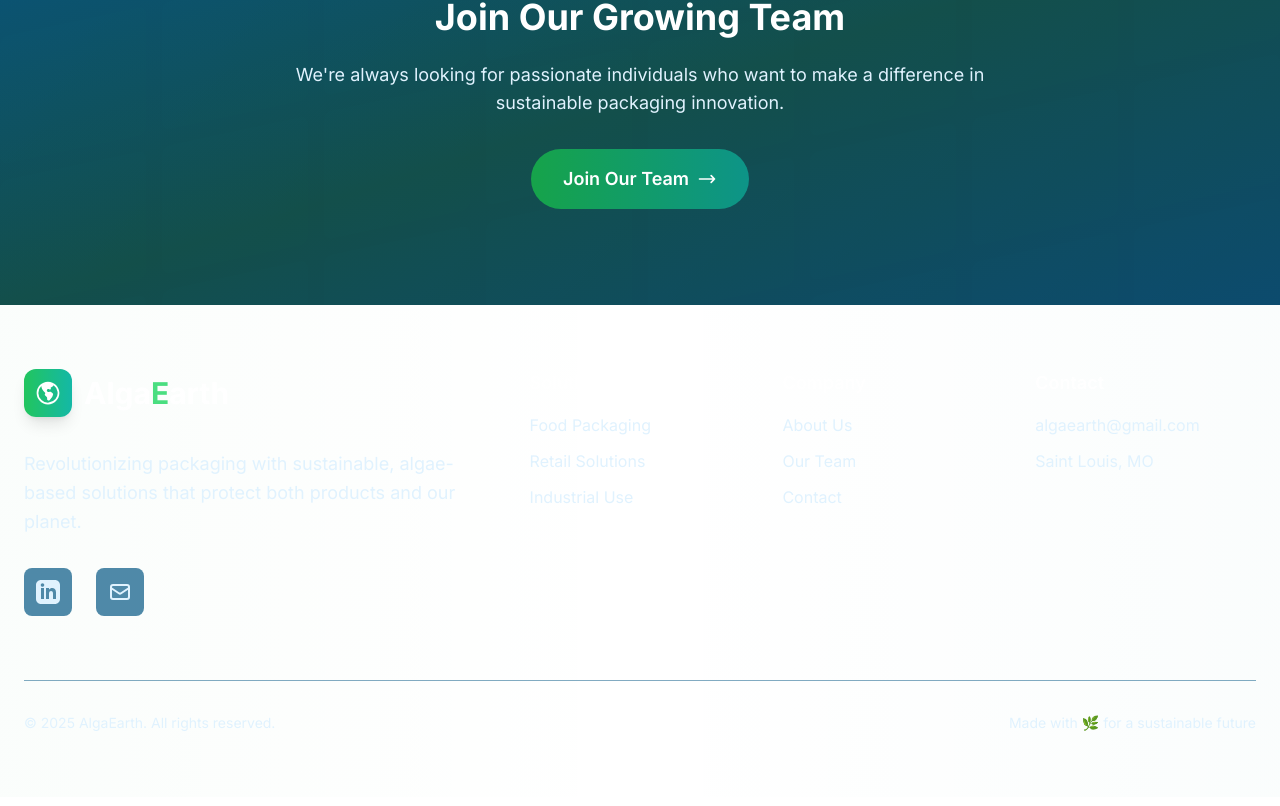
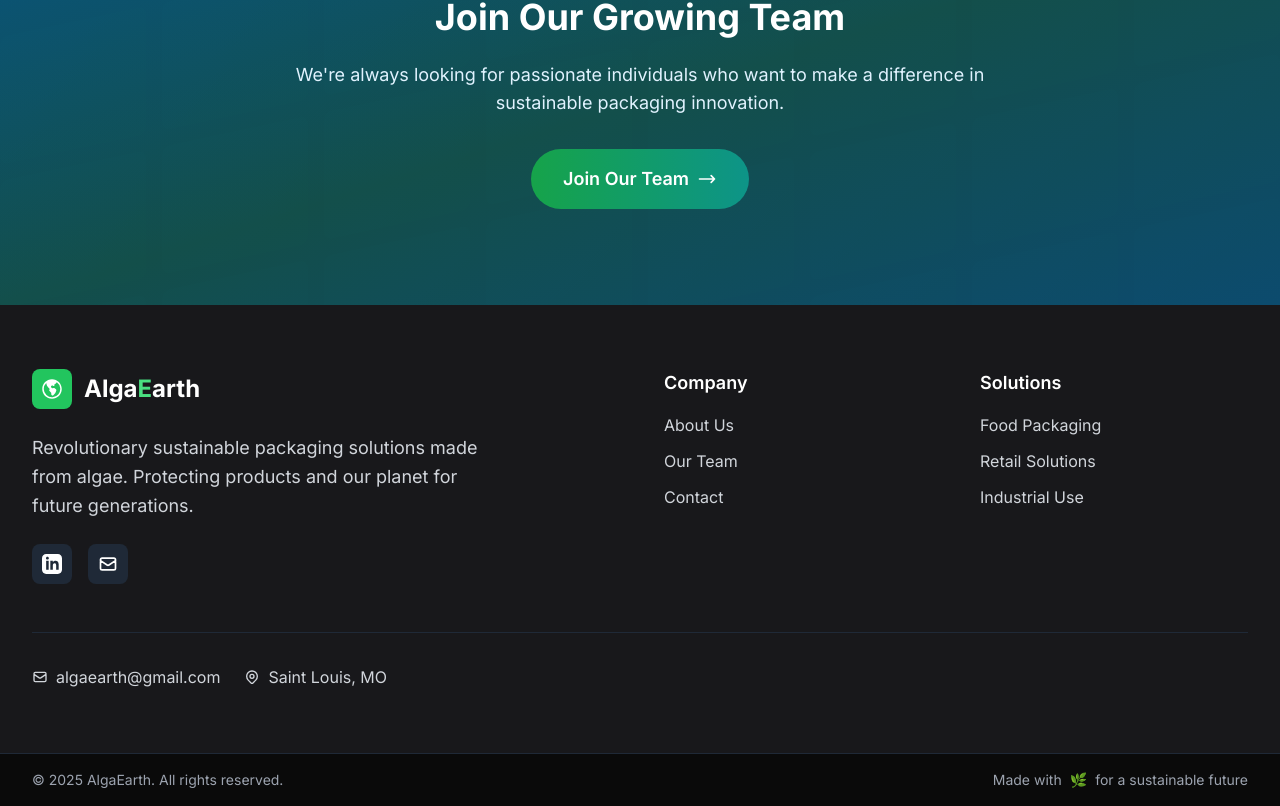
Before and after one commit to AbbieSLU/algaearth, a Next.js app: page /team in a window 1280 px wide. Shown: the part 1945-2751 px from the top of the page. Built offline with nearby package versions, Linux system fonts and the light colour scheme.

Commit message:
footer update

```diff
--- a/app/components/Footer.tsx
+++ b/app/components/Footer.tsx
@@ -2,125 +2,132 @@ import Link from "next/link";
 
 export default function Footer() {
   return (
-    <footer className="bg-gradient-to-br from-ocean-950 via-ocean-900 to-ocean-950 text-white relative overflow-hidden">
-      {/* Simplified Decorative Elements */}
-      <div className="absolute inset-0 opacity-10">
-        <div className="absolute inset-0 bg-gradient-to-r from-algae-600/20 via-transparent to-teal-600/20"></div>
-      </div>
+    <footer className="bg-neutral-900 text-white">
+      {/* Main Footer Content */}
+      <div className="max-w-7xl mx-auto px-4 sm:px-6 lg:px-8 py-16">
+        <div className="grid grid-cols-1 md:grid-cols-2 lg:grid-cols-4 gap-8 lg:gap-12">
 
-      <div className="container mx-auto px-6 py-16 relative z-10">
-        <div className="grid grid-cols-1 lg:grid-cols-5 gap-12 lg:gap-8">
-          {/* Brand Section */}
-          <div className="lg:col-span-2 space-y-8">
-            <div className="flex items-center space-x-3">
-              <div className="w-12 h-12 rounded-xl bg-gradient-to-r from-algae-500 to-teal-500 flex items-center justify-center shadow-lg">
-                <svg xmlns="http://www.w3.org/2000/svg" viewBox="0 0 24 24" fill="currentColor" className="w-7 h-7 text-white">
+          {/* Company Info */}
+          <div className="lg:col-span-2">
+            <div className="flex items-center mb-6">
+              <div className="w-10 h-10 bg-green-500 rounded-lg flex items-center justify-center mr-3">
+                <svg xmlns="http://www.w3.org/2000/svg" viewBox="0 0 24 24" fill="currentColor" className="w-6 h-6 text-white">
                   <path fillRule="evenodd" d="M12 2.25c-5.385 0-9.75 4.365-9.75 9.75s4.365 9.75 9.75 9.75 9.75-4.365 9.75-9.75S17.385 2.25 12 2.25zM6.262 6.072a8.25 8.25 0 1010.562-.766 4.5 4.5 0 01-1.318 1.357L14.25 7.5l.165.33a.809.809 0 01-1.086 1.085l-.604-.302a1.125 1.125 0 00-1.298.21l-.132.131c-.439.44-.439 1.152 0 1.591l.296.296c.256.257.622.374.98.314l1.17-.195c.323-.054.654.036.905.245l1.33 1.108c.32.267.46.694.358 1.1a8.7 8.7 0 01-2.288 4.04l-.723.724a1.125 1.125 0 01-1.298.21l-.153-.076a1.125 1.125 0 01-.622-1.006v-1.089c0-.298-.119-.585-.33-.796l-1.347-1.347a1.125 1.125 0 01-.21-1.298L9.75 12l-1.64-1.64a6 6 0 01-1.676-3.257l-.172-1.03z" clipRule="evenodd" />
                 </svg>
               </div>
-              <span className="text-3xl font-bold text-white">
-                Alga<span className="text-algae-400">E</span>arth
-              </span>
+              <h2 className="text-2xl font-bold">
+                Alga<span className="text-green-400">E</span>arth
+              </h2>
             </div>
-            <p className="text-ocean-100 text-lg leading-relaxed">
-              Revolutionizing packaging with sustainable, algae-based solutions that protect both products and our planet.
+            <p className="text-gray-300 text-lg leading-relaxed mb-6 max-w-md">
+              Revolutionary sustainable packaging solutions made from algae.
+              Protecting products and our planet for future generations.
             </p>
-            <div className="flex items-center space-x-6">
+            <div className="flex space-x-4">
               <a
                 href="https://www.linkedin.com/company/algaearth"
                 target="_blank"
                 rel="noopener noreferrer"
-                className="group"
-                aria-label="Follow us on LinkedIn"
+                className="w-10 h-10 bg-gray-800 hover:bg-green-600 rounded-lg flex items-center justify-center transition-colors duration-200"
+                aria-label="LinkedIn"
               >
-                <div className="w-12 h-12 rounded-lg bg-ocean-800/70 flex items-center justify-center transition-all duration-300 group-hover:bg-algae-600/30 group-hover:shadow-lg">
-                  <svg className="w-6 h-6 text-ocean-100 transition-colors duration-300 group-hover:text-algae-300" fill="currentColor" viewBox="0 0 24 24">
+                <svg className="w-5 h-5" fill="currentColor" viewBox="0 0 24 24">
                   <path d="M19 0h-14c-2.761 0-5 2.239-5 5v14c0 2.761 2.239 5 5 5h14c2.762 0 5-2.239 5-5v-14c0-2.761-2.238-5-5-5zm-11 19h-3v-11h3v11zm-1.5-12.268c-.966 0-1.75-.79-1.75-1.764s.784-1.764 1.75-1.764 1.75.79 1.75 1.764-.783 1.764-1.75 1.764zm13.5 12.268h-3v-5.604c0-3.368-4-3.113-4 0v5.604h-3v-11h3v1.765c1.396-2.586 7-2.777 7 2.476v6.759z"/>
                 </svg>
-                </div>
               </a>
               <a
                 href="mailto:algaearth@gmail.com"
-                className="group"
-                aria-label="Send us an email"
+                className="w-10 h-10 bg-gray-800 hover:bg-green-600 rounded-lg flex items-center justify-center transition-colors duration-200"
+                aria-label="Email"
               >
-                <div className="w-12 h-12 rounded-lg bg-ocean-800/70 flex items-center justify-center transition-all duration-300 group-hover:bg-algae-600/30 group-hover:shadow-lg">
-                  <svg className="w-6 h-6 text-ocean-100 transition-colors duration-300 group-hover:text-algae-300" fill="none" viewBox="0 0 24 24" stroke="currentColor">
+                <svg className="w-5 h-5" fill="none" stroke="currentColor" viewBox="0 0 24 24">
                   <path strokeLinecap="round" strokeLinejoin="round" strokeWidth={2} d="M3 8l7.89 5.26a2 2 0 002.22 0L21 8M5 19h14a2 2 0 002-2V7a2 2 0 00-2-2H5a2 2 0 00-2 2v10a2 2 0 002 2z" />
                 </svg>
-                </div>
               </a>
             </div>
           </div>
 
           {/* Quick Links */}
-          <div className="lg:col-span-2 grid grid-cols-2 gap-8">
           <div>
-              <h3 className="text-lg font-semibold text-white mb-4">Solutions</h3>
+            <h3 className="text-lg font-semibold mb-4">Company</h3>
             <ul className="space-y-3">
               <li>
-                  <a href="#products" className="text-ocean-100 hover:text-algae-300 transition-colors">
+                <Link href="/about" className="text-gray-300 hover:text-green-400 transition-colors duration-200">
+                  About Us
+                </Link>
+              </li>
+              <li>
+                <Link href="/team" className="text-gray-300 hover:text-green-400 transition-colors duration-200">
+                  Our Team
+                </Link>
+              </li>
+              <li>
+                <Link href="/contact" className="text-gray-300 hover:text-green-400 transition-colors duration-200">
+                  Contact
+                </Link>
+              </li>
+            </ul>
+          </div>
+
+          {/* Solutions */}
+          <div>
+            <h3 className="text-lg font-semibold mb-4">Solutions</h3>
+            <ul className="space-y-3">
+              <li>
+                <a href="#products" className="text-gray-300 hover:text-green-400 transition-colors duration-200">
                   Food Packaging
                 </a>
               </li>
               <li>
-                  <a href="#products" className="text-ocean-100 hover:text-algae-300 transition-colors">
+                <a href="#products" className="text-gray-300 hover:text-green-400 transition-colors duration-200">
                   Retail Solutions
                 </a>
               </li>
               <li>
-                  <a href="#products" className="text-ocean-100 hover:text-algae-300 transition-colors">
+                <a href="#products" className="text-gray-300 hover:text-green-400 transition-colors duration-200">
                   Industrial Use
                 </a>
               </li>
             </ul>
           </div>
-            <div>
-              <h3 className="text-lg font-semibold text-white mb-4">Company</h3>
-              <ul className="space-y-3">
-                <li>
-                  <Link href="/about" className="text-ocean-100 hover:text-algae-300 transition-colors">
-                    About Us
-                  </Link>
-                </li>
-                <li>
-                  <Link href="/team" className="text-ocean-100 hover:text-algae-300 transition-colors">
-                    Our Team
-                  </Link>
-                </li>
-                <li>
-                  <Link href="/contact" className="text-ocean-100 hover:text-algae-300 transition-colors">
-                    Contact
-                  </Link>
-                </li>
-              </ul>
+        </div>
+
+        {/* Contact Information */}
+        <div className="border-t border-gray-800 mt-12 pt-8">
+          <div className="flex flex-col md:flex-row justify-between items-start md:items-center space-y-4 md:space-y-0">
+            <div className="flex flex-col sm:flex-row sm:items-center sm:space-x-6 space-y-2 sm:space-y-0">
+              <a
+                href="mailto:algaearth@gmail.com"
+                className="text-gray-300 hover:text-green-400 transition-colors duration-200 flex items-center"
+              >
+                <svg className="w-4 h-4 mr-2" fill="none" stroke="currentColor" viewBox="0 0 24 24">
+                  <path strokeLinecap="round" strokeLinejoin="round" strokeWidth={2} d="M3 8l7.89 5.26a2 2 0 002.22 0L21 8M5 19h14a2 2 0 002-2V7a2 2 0 00-2-2H5a2 2 0 00-2 2v10a2 2 0 002 2z" />
+                </svg>
+                algaearth@gmail.com
+              </a>
+              <div className="text-gray-300 flex items-center">
+                <svg className="w-4 h-4 mr-2" fill="none" stroke="currentColor" viewBox="0 0 24 24">
+                  <path strokeLinecap="round" strokeLinejoin="round" strokeWidth={2} d="M17.657 16.657L13.414 20.9a1.998 1.998 0 01-2.827 0l-4.244-4.243a8 8 0 1111.314 0z" />
+                  <path strokeLinecap="round" strokeLinejoin="round" strokeWidth={2} d="M15 11a3 3 0 11-6 0 3 3 0 016 0z" />
+                </svg>
+                Saint Louis, MO
               </div>
             </div>
-
-          {/* Contact Info */}
-          <div className="lg:col-span-1">
-            <h3 className="text-lg font-semibold text-white mb-4">Contact</h3>
-            <div className="space-y-3">
-              <p className="text-ocean-100">
-                <a href="mailto:algaearth@gmail.com" className="hover:text-algae-300 transition-colors">
-                  algaearth@gmail.com
-                </a>
-              </p>
-              <p className="text-ocean-100">
-                Saint Louis, MO
-              </p>
           </div>
         </div>
       </div>
 
       {/* Bottom Bar */}
-        <div className="mt-16 pt-8 border-t border-ocean-800/50">
-          <div className="flex flex-col md:flex-row justify-between items-center space-y-4 md:space-y-0">
-            <p className="text-ocean-100 text-sm">
-              &copy; {new Date().getFullYear()} AlgaEarth. All rights reserved.
+      <div className="border-t border-gray-800 bg-neutral-950">
+        <div className="max-w-7xl mx-auto px-4 sm:px-6 lg:px-8 py-4">
+          <div className="flex flex-col sm:flex-row justify-between items-center space-y-2 sm:space-y-0">
+            <p className="text-gray-400 text-sm">
+              © {new Date().getFullYear()} AlgaEarth. All rights reserved.
             </p>
-            <div className="text-sm text-ocean-100">
-              Made with 🌿 for a sustainable future
+            <div className="flex items-center space-x-2 text-sm text-gray-400">
+              <span>Made with</span>
+              <span className="text-green-500">🌿</span>
+              <span>for a sustainable future</span>
             </div>
           </div>
         </div>
--- a/app/components/ImpactSection.tsx
+++ b/app/components/ImpactSection.tsx
@@ -3,7 +3,7 @@ export default function ImpactSection() {
     {
       icon: "🌱",
       title: "Compostable",
-      description: "Breaks down fully in soil or compost — leaving no microplastics behind."
+      description: "Biodegradable, breaks down fully leaving no microplastics behind."
     },
     {
       icon: "💧",
```
Lines whose indentation alone changed are shown as unchanged.
